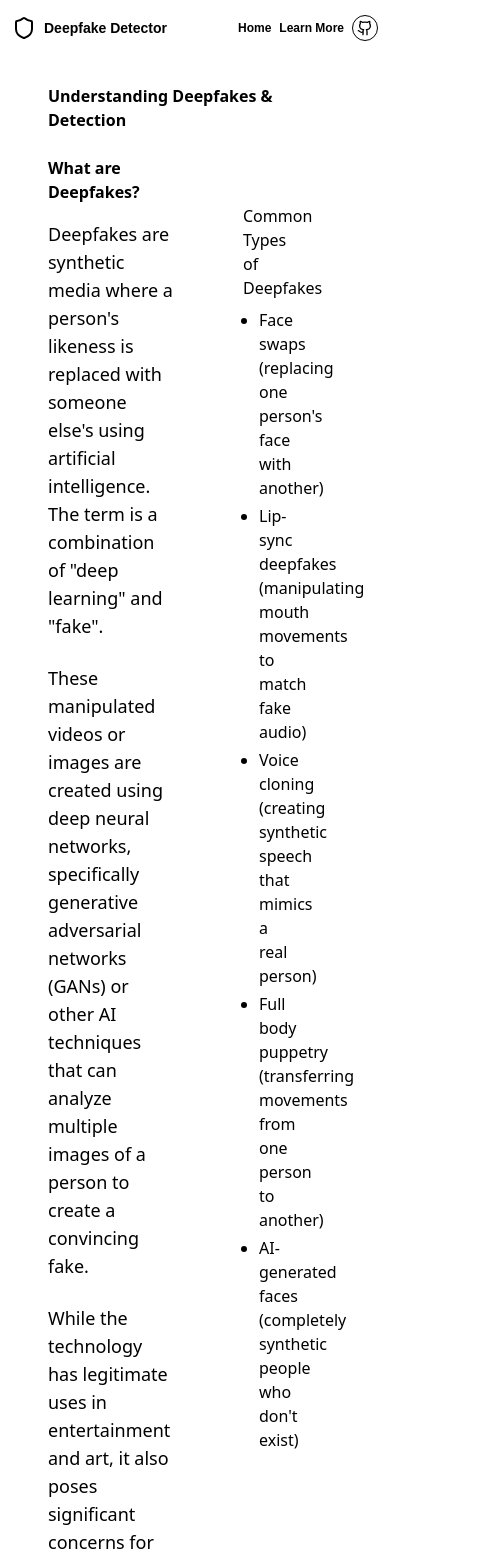
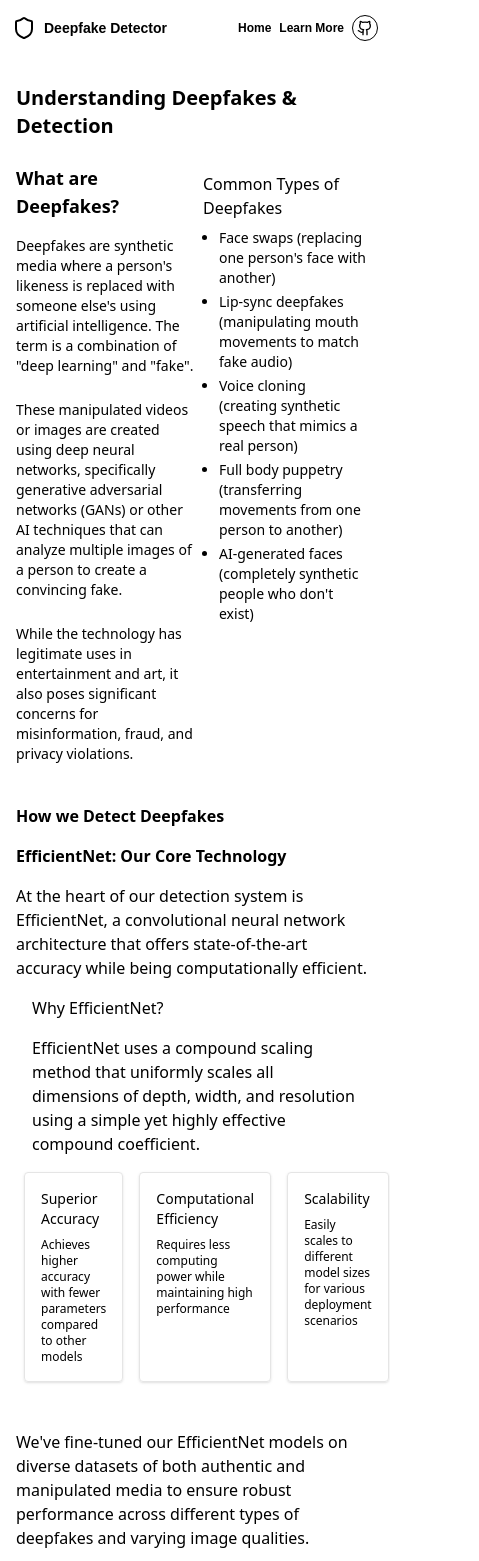
Before and after one commit to DeekshithReddyA/Deepfake-Detection, a Next.js app in the folder frontend/: page /learn-more in a window 390 px wide. Shown: the top 1561 px of the page, 479 px wide, since content can reach past the window. Built offline with nearby package versions, Linux system fonts and the light colour scheme.

Commit message:
responsive

```diff
--- a/frontend/app/learn-more/page.tsx
+++ b/frontend/app/learn-more/page.tsx
@@ -6,29 +6,29 @@ import { useRouter } from "next/navigation";
 
 export default function LearnMore(){
     const router = useRouter();
-    const listItemStyle = "font-sans"
-    return (<div className="mx-12 my-6">
-        <div className="font-sans md:text-4xl font-semibold mb-6">
+    const listItemStyle = "font-sans text-sm md:text-base"
+    return (<div className="md:mx-12 mx-4 my-6">
+        <div className="font-sans md:text-4xl text-xl font-semibold mb-6">
             Understanding Deepfakes & Detection
         </div>
         <div className="grid grid-cols-2 mb-10">
-            <div className="col-span-1 mr-5">
-                <div className="font-sans md:text-3xl font-semibold mb-4">
+            <div className="col-span-1 md:mr-5">
+                <div className="font-sans md:text-3xl text-lg font-semibold mb-4">
                     What are Deepfakes?
                 </div>
-                <div className="font-sans text-lg">
+                <div className="font-sans md:text-lg text-sm">
                     Deepfakes are synthetic media where a person's likeness is replaced with someone else's using artificial intelligence. The term is a combination of "deep learning" and "fake".
                 </div>
                 <br></br>
-                <div className="font-sans text-lg">
+                <div className="font-sans md:text-lg text-sm">
                     These manipulated videos or images are created using deep neural networks, specifically generative adversarial networks (GANs) or other AI techniques that can analyze multiple images of a person to create a convincing fake.
                 </div>
                 <br></br>
-                <div className="font-sans text-lg">
+                <div className="font-sans md:text-lg text-sm">
                     While the technology has legitimate uses in entertainment and art, it also poses significant concerns for misinformation, fraud, and privacy violations.
                 </div>
             </div>
-            <div className="col-span-1 m-12">
+            <div className="col-span-1 md:m-12 m-2">
                 <div className="font-sans md:text-xl font-medium mb-2">Common Types of Deepfakes</div>
                 <ul className="list-disc space-y-1 ml-4">
                     <li className={listItemStyle}>
@@ -47,8 +47,6 @@ export default function LearnMore(){
                         AI-generated faces (completely synthetic people who don't exist)
                     </li>
                 </ul>
-                <div className="font-sans text-lg">
-                </div>
             </div>
         </div>
         <div className="">
@@ -58,7 +56,7 @@ export default function LearnMore(){
             <div className="font-sans md:text-2xl font-semibold mb-4">
                 EfficientNet: Our Core Technology
             </div>
-            <div className="font-sans text-lg">
+            <div className="font-sans md:text-lg">
                 At the heart of our detection system is EfficientNet, a convolutional neural network architecture that offers state-of-the-art accuracy while being computationally efficient.
             </div>
 
@@ -66,22 +64,22 @@ export default function LearnMore(){
             <div className="font-sans md:text-lg m-4">EfficientNet uses a compound scaling method that uniformly scales all dimensions of depth, width, and resolution using a simple yet highly effective compound coefficient.</div>
             <div className="flex m-2 space-x-4">
                 <div className="p-4 border border-neutral-200 shadow-sm rounded-sm">
-                    <div className="font-sans font-medium mb-2">
+                    <div className="font-sans md:text-base text-sm font-medium mb-2">
                         Superior Accuracy
                     </div>
-                    <div className="font-sans">Achieves higher accuracy with fewer parameters compared to other models</div>
+                    <div className="font-sans md:text-base text-xs">Achieves higher accuracy with fewer parameters compared to other models</div>
                 </div>
                 <div className="p-4 border border-neutral-200 shadow-sm rounded-sm">
-                    <div className="font-sans font-medium mb-2">
+                    <div className="font-sans md:text-base text-sm font-medium mb-2">
                         Computational Efficiency
                     </div>
-                    <div className="font-sans">Requires less computing power while maintaining high performance</div>
+                    <div className="font-sans md:text-base text-xs">Requires less computing power while maintaining high performance</div>
                 </div>
                 <div className="p-4 border border-neutral-200 shadow-sm rounded-sm">
-                    <div className="font-sans font-medium mb-2">
+                    <div className="font-sans md:text-base text-sm font-medium mb-2">
                        Scalability
                     </div>
-                    <div className="font-sans">Easily scales to different model sizes for various deployment scenarios</div>
+                    <div className="font-sans md:text-base text-xs">Easily scales to different model sizes for various deployment scenarios</div>
                 </div>
 
             </div>
@@ -117,8 +115,8 @@ export default function LearnMore(){
         <br></br>
         <br></br>
         <div className="flex flex-col items-center justify-center">
-            <div className="font-sans md:text-3xl font-semibold mb-4">Try Our Deepfake Detection</div>
-            <div className="text-center w-1/2 font-sans md:text-lg mb-6">Experience our advanced deepfake detection technology firsthand. Upload your own image to see how our system analyzes and identifies potential manipulations.</div>
+            <div className="font-sans md:text-3xl text-xl font-semibold mb-4">Try Our Deepfake Detection</div>
+            <div className="text-center w-1/2 font-sans md:text-lg text-sm mb-6">Experience our advanced deepfake detection technology firsthand. Upload your own image to see how our system analyzes and identifies potential manipulations.</div>
             <div className="mr-5">
             <Button startIcon={<Zap size={20}/>} placeholder="Try it Now" variant="primary" onClick={(e) => {
                 e.preventDefault();
```
